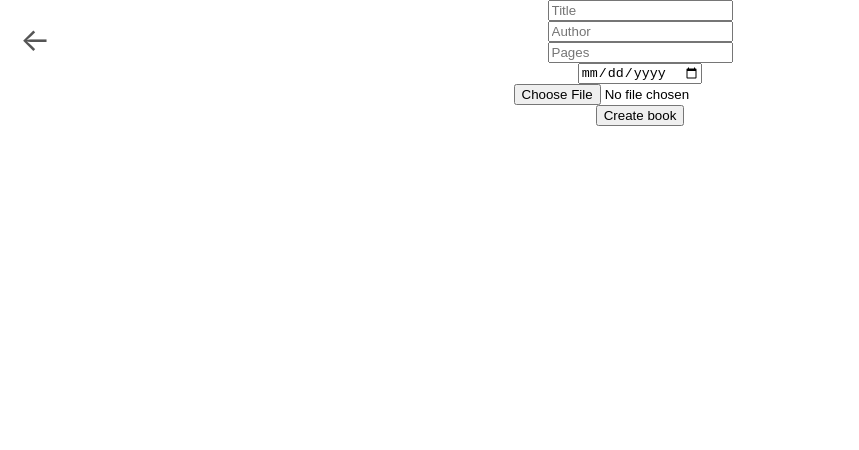
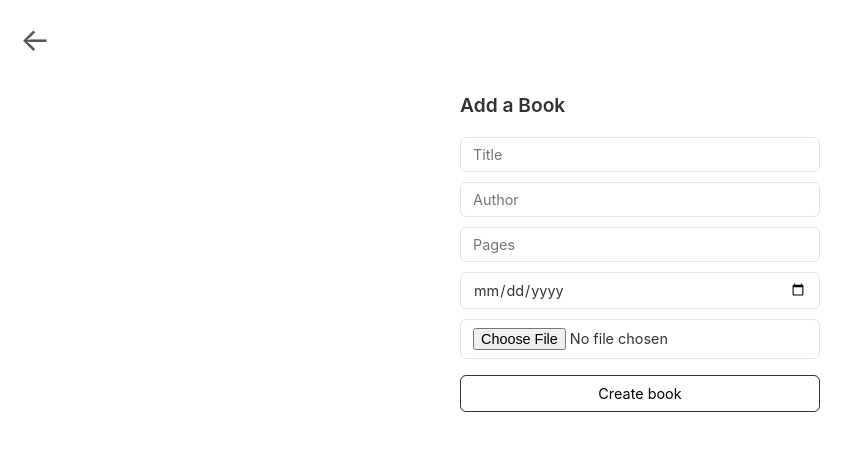
Before and after one commit to michelaslan/Book-Ducks, a plain HTML site: page frontend/admin.html in a window 1280 px wide. Shown: the whole page, without its empty margins (0-859 px from the left). Drawn offline with nearby package versions, Linux system fonts and the light colour scheme.

Commit message:
trying to fix admin addBook feuture

```diff
--- a/frontend/admin.html
+++ b/frontend/admin.html
@@ -3,7 +3,7 @@
 <head>
     <meta charset="UTF-8">
     <meta name="viewport" content="width=device-width, initial-scale=1.0">
-    <title>Document</title>
+    <title>Add Book</title>
     <script src="https://cdn.jsdelivr.net/npm/axios/dist/axios.min.js"></script>
     <script src="admin.js" defer></script>
     <link rel="stylesheet" href="style.css">
@@ -11,12 +11,17 @@
 <body>
     <a href="index.html" id="backArrow">←</a>
 
-    <input id="addBook-title" type="text" placeholder="Title">
-    <input id="addBook-author" type="text" placeholder="Author">
-    <input id="addBook-pages" type="number" placeholder="Pages">
-    <input id="addBook-release" type="date" placeholder="Release date">
-    <input id="addBook-image" type="file" accept="image/*">
-    <button onclick="createBook()">Create book</button>
+    <div id="admin-form-container">
+        <h1>Add a Book</h1>
+        <div id="admin-form">
+            <input id="addBook-title" type="text" placeholder="Title">
+            <input id="addBook-author" type="text" placeholder="Author">
+            <input id="addBook-pages" type="number" placeholder="Pages">
+            <input id="addBook-release" type="date">
+            <input id="addBook-image" type="file">
+            <button id="createBookBtn" onclick="createBook()">Create book</button>
+        </div>
+    </div>
 
 </body>
 </html>
--- a/frontend/admin.js
+++ b/frontend/admin.js
@@ -1,30 +1,41 @@
 const BASE_URL = "http://localhost:1337";
-const token = localStorage.getItem("token");
-const authHeader = { headers: { Authorization: `Bearer ${token}` } };
 
 async function createBook() {
     const title = document.querySelector("#addBook-title").value;
     const author = document.querySelector("#addBook-author").value;
     const pages = document.querySelector("#addBook-pages").value;
     const release = document.querySelector("#addBook-release").value;
-    const imageFile = document.querySelector("#addBook-image").files[0];
+    const image = document.querySelector("#addBook-image").files;
 
-    const formData = new FormData();
-    formData.append("files", imageFile);
-    const uploadRes = await axios.post(`${BASE_URL}/api/upload`, formData, {
-        headers: { Authorization: `Bearer ${token}` }
+    let imgData = new FormData();
+    imgData.append("files", image[0]);
+
+    try {
+        const uploadRes = await axios.post(`${BASE_URL}/api/upload`, imgData, {
+            headers: {
+                Authorization: `Bearer ${localStorage.getItem("token")}`
+            }
         });
+
         const imageId = uploadRes.data[0].id;
 
         await axios.post(`${BASE_URL}/api/books`, {
             data: {
                 Title: title,
                 Author: author,
-            Pages: parseInt(pages),
+                Pages: pages,
                 Release: release,
                 Cover: imageId
             }
-    }, authHeader);
+        }, {
+            headers: {
+                Authorization: `Bearer ${localStorage.getItem("token")}`
+            }
+        });
 
-    window.location.href = "index.html";
+        alert("Book created!");
+    } catch (err) {
+        console.error(err);
+        alert("Error: " + err.message);
     }
+}
--- a/frontend/index.js
+++ b/frontend/index.js
@@ -25,6 +25,7 @@ const renderPage = async () => {
     let books = response.data.data;
 
     books.forEach(book => {
+        console.log(book.Cover);
         const rating = avg[book.documentId] ?? book.Rating;
         const card = document.createElement("div");
         card.className = "book-container";
--- a/frontend/style.css
+++ b/frontend/style.css
@@ -379,9 +379,69 @@ a:has(#admin-addBook) {
     display: none;
     justify-content: center;
     align-items: center;
-    font-size: 4rem;
-    height: 50px;
-    width: 50px;
-    color: black;
-    border-radius: 40px;
+    font-size: 1.4rem;
+    font-weight: 300;
+    height: 32px;
+    width: 32px;
+    margin: 0;
+    color: #3a5a3a;
+    border: 1px solid #c5d9c5;
+    border-radius: 50%;
+    cursor: pointer;
 }
+
+#all-books-title {
+    font-weight: 500;
+    color: #444;
+    margin-top: 28px;
+    margin-bottom: 0;
+    font-size: 1.1rem;
+    letter-spacing: 0.03em;
+}
+
+#admin-form-container {
+    margin-top: 80px;
+    width: 360px;
+}
+
+#admin-form-container h1 {
+    font-size: 1.2rem;
+    font-weight: 600;
+    color: #333;
+    margin-bottom: 20px;
+}
+
+#admin-form {
+    display: flex;
+    flex-direction: column;
+    gap: 10px;
+}
+
+#admin-form input {
+    padding: 8px 12px;
+    border: 1px solid #dde8dd;
+    border-radius: 6px;
+    font-size: 0.9rem;
+    font-family: 'Inter', sans-serif;
+    color: #333;
+    outline: none;
+}
+
+#admin-form input:focus {
+    border-color: #3a5a3a;
+}
+
+#createBookBtn {
+    padding: 9px 18px;
+    border: 1px solid #333;
+    border-radius: 6px;
+    background: none;
+    cursor: pointer;
+    margin-top: 6px;
+    font-family: 'Inter', sans-serif;
+    font-size: 0.9rem;
+}
+
+#createBookBtn:hover {
+    background-color: #f5f5f5;
+}
```
Also changed, not shown: frontend/book.html (+1 -1 lines), frontend/index.html (+2 -4 lines). Lines whose indentation alone changed are shown as unchanged.
